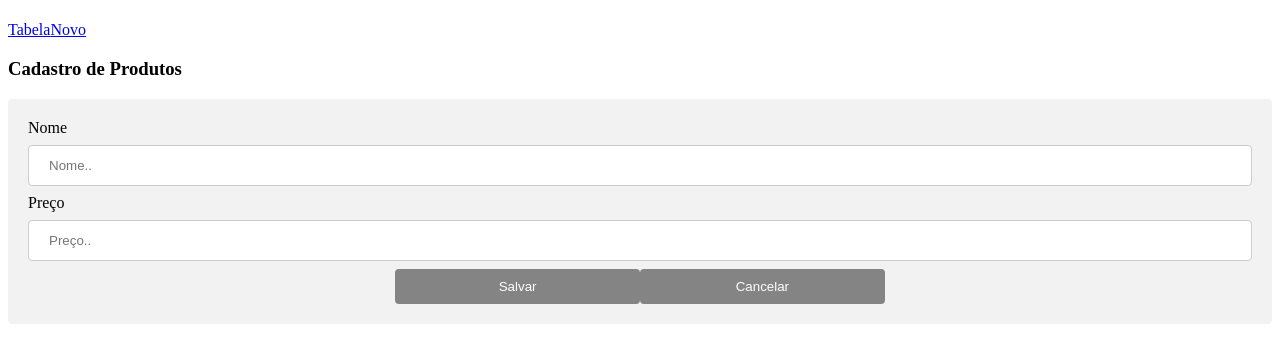
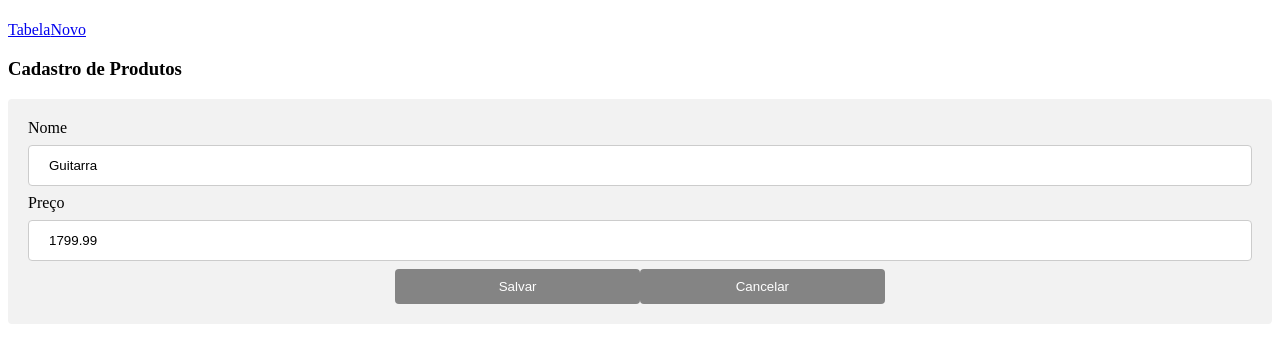
Before and after one commit to lauabitante/fspoa-musical-instruments, an Angular app in the folder musical-instruments/: page /edicao/1 in a window 1280 px wide. Shown: the top 362 px of the page. Built offline with nearby package versions, Linux system fonts and the light colour scheme.

Commit message:
Finalizing CRUD: General settings

```diff
--- a/musical-instruments/src/app/app.module.ts
+++ b/musical-instruments/src/app/app.module.ts
@@ -5,7 +5,7 @@ import { FormsModule } from '@angular/forms';
 import { AppComponent } from './app.component';
 import { TabelaProdutosComponent } from './tabela-produtos/tabela-produtos.component';
 import { FormProdutosComponent } from './form-produtos/form-produtos.component';
-import { CrudProdutosService } from "app/crud-produtos.service";
+import { CrudProdutosService } from "./crud-produtos.service";
 import { RouterModule, Routes } from "@angular/router";
 
 const routes: Routes = [
--- a/musical-instruments/src/app/crud-produtos.service.ts
+++ b/musical-instruments/src/app/crud-produtos.service.ts
@@ -1,20 +1,20 @@
 import { Injectable } from '@angular/core';
-import { Produto } from "app/produto";
+import { Produto } from "./produto";
 
 @Injectable()
 export class CrudProdutosService {
   produtos: Produto[] = [
-    { codigo: 1, nome:"arroz", preco:3.47 },
-    { codigo: 2, nome:"feijao", preco:4.52 }
+    { codigo: 1, nome:"Guitarra", preco:1799.99 },
+    { codigo: 2, nome:"Bateria", preco:5350.59 }
   ];
-  autoIncrement: number=3;
+  autoIncrement: number = 3;
   constructor() { }
   getProdutos() {
     return this.produtos;
   }
 
   adicionarProduto(produto: Produto) {
-    produto.codigo=this.autoIncrement++;
+    produto.codigo = this.autoIncrement++;
     this.produtos.push(produto);
   }
 
--- a/musical-instruments/src/app/form-produtos/form-produtos.component.html
+++ b/musical-instruments/src/app/form-produtos/form-produtos.component.html
@@ -2,10 +2,10 @@
 <div class="form">
   <form>
     <label for="nome">Nome</label>
-    <input type="text" id="nome" name="nome" placeholder="Nome.." [(ngModel)] = produto.nome>
+    <input type="text" id="nome" name="nome" placeholder="Nome.." [(ngModel)] = "produto.nome">
 
     <label for="preco">Preço</label>
-    <input type="text" id="preco" name="preco" placeholder="Preço.." [(ngModel)] = produto.preco>
+    <input type="text" id="preco" name="preco" placeholder="Preço.." [(ngModel)] = "produto.preco">
 
     <div class="buttons">
       <input type="button" (click)="salvarProduto()" value="Salvar">
--- a/musical-instruments/src/app/form-produtos/form-produtos.component.ts
+++ b/musical-instruments/src/app/form-produtos/form-produtos.component.ts
@@ -1,7 +1,7 @@
 import { Component, OnInit } from '@angular/core';
-import { CrudProdutosService } from "app/crud-produtos.service";
-import { Produto } from "app/produto";
-import { Router } from "@angular/router";
+import { CrudProdutosService } from "../crud-produtos.service";
+import { Produto } from "../produto";
+import { Router, ActivatedRoute } from "@angular/router";
 
 @Component({
   selector: 'app-form-produtos',
@@ -12,15 +12,28 @@ import { Router } from "@angular/router";
 export class FormProdutosComponent implements OnInit {
   titulo = "Cadastro de Produtos";
   produto:Produto;
+  codigo: number;
 
-  constructor(private servico:CrudProdutosService, private router:Router) { }
+  constructor(private servico:CrudProdutosService,
+              private router:Router,
+              private rota: ActivatedRoute) { }
 
   ngOnInit() {
-    this.produto = new Produto();
+    this.codigo = this.rota.snapshot.params['cod'];
+    if (isNaN(this.codigo)) {
+      this.produto = new Produto();
+    } else {
+      this.produto = Object.assign({}, this.servico.getProdutoPorCodigo(this.codigo));
+    }
   }
 
   salvarProduto() {
-    this.servico.adicionarProduto(this.produto);
+    if (isNaN(this.codigo)) {
+      this.servico.adicionarProduto(this.produto);
+      this.produto = new Produto();
+    } else {
+      this.servico.atualizaProduto(this.codigo, this.produto);
+    }
     this.router.navigate(['/lista']);
   }
 
--- a/musical-instruments/src/app/tabela-produtos/tabela-produtos.component.css
+++ b/musical-instruments/src/app/tabela-produtos/tabela-produtos.component.css
@@ -1,5 +1,5 @@
 table {
-    font-family: Arial, sans-serif;
+    font-family: arial, sans-serif;
     border-collapse: collapse;
     width: 100%;
 }
--- a/musical-instruments/src/app/tabela-produtos/tabela-produtos.component.html
+++ b/musical-instruments/src/app/tabela-produtos/tabela-produtos.component.html
@@ -11,7 +11,7 @@
     <td>{{produto.codigo}}</td>
     <td>{{produto.nome}}</td>
     <td>{{produto.preco}}</td>
-    <td><a [routerLink="['/edicao', produto.codigo"]>Editar</a></td>
+    <td><a [routerLink]="['/edicao', produto.codigo]">Editar</a></td>
     <td><a routerLink="/lista" (click)="remover(produto)">Remover</a></td>
   </tr>
 </table>
--- a/musical-instruments/src/app/tabela-produtos/tabela-produtos.component.ts
+++ b/musical-instruments/src/app/tabela-produtos/tabela-produtos.component.ts
@@ -1,12 +1,13 @@
 import { Component, OnInit } from '@angular/core';
-import { Produto } from "app/produto";
-import { CrudProdutosService } from "app/crud-produtos.service";
+import { Produto } from "../produto";
+import { CrudProdutosService } from "../crud-produtos.service";
 
 @Component({
   selector: 'app-tabela-produtos',
   templateUrl: './tabela-produtos.component.html',
   styleUrls: ['./tabela-produtos.component.css']
 })
+
 export class TabelaProdutosComponent implements OnInit {
   titulo = "Tabela de Produtos";
   produtos: Produto[] = [];
```
